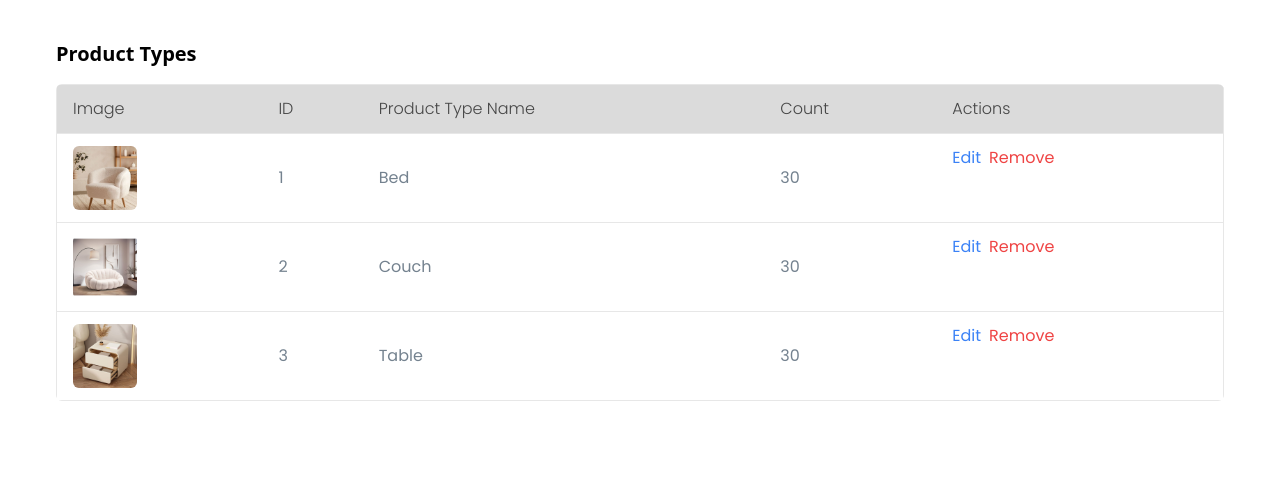
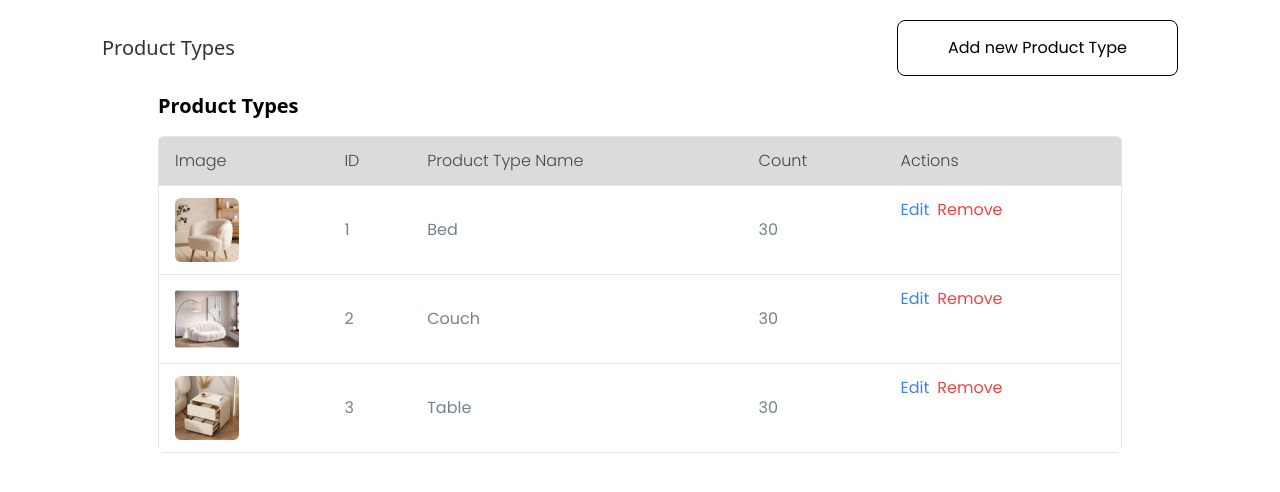
Before and after one commit to HawraaYounes/inventory-management, a React (Vite) app in the folder frontend/: page /product-types in a window 1280 px wide. Shown: the top 492 px of the page. Built offline with nearby package versions, Linux system fonts and the light colour scheme; a web font is replaced by a local one.

Commit message:
added add product type popup

```diff
--- a/frontend/src/pages/Dashboard.jsx
+++ b/frontend/src/pages/Dashboard.jsx
@@ -1,15 +1,51 @@
-import React from "react";
+// In Dashboard.js (or a dedicated component for Product Types)
+import React, { useState } from "react";
 import ProductTypeList from "../components/ProductTypeList";
+import AddPopup from "../components/AddPopup";
+import Button from "../components/Button";
+import styles from "../styles";
 
+const Dashboard = () => {
+  const [isPopupOpen, setIsPopupOpen] = useState(false);
 
-const Shop = () => {
+  const productTypeFields = [
+    { name: "name", label: "Product Type Name", type: "text", required: true },
+    { name: "description", label: "Description", type: "textarea", required: false },
+    { name: "image", label: "Upload Image", type: "file", required: false },
+  ];
+
+  const handleProductTypeSubmit = (data) => {
+    console.log("New Product Type Data:", data);
+    // You can call your API to add the product type here.
+  };
 
   return (
-    <div className="mt-10">
-      {/* <ProductTypeList products={data.data}/> */}
-      <ProductTypeList/>
+    <div className={`${styles.paddingX} py-5`}>
+      <div className="flex justify-between items-center mb-4 ">
+        <div className="items-center">
+          <h2 className="text-xl font-medium text-graydarkest">Product Types</h2>
+        </div>
+        <div className="">
+          <Button
+            variant="outline"
+            label="Add new Product Type                                                               "
+            onClick={() => setIsPopupOpen(true)}
+          />
+        </div>
+      </div>
+
+      <ProductTypeList className="bg-slate-900" />
+
+      {isPopupOpen && (
+        <AddPopup
+          title="Add New Product Type"
+          fields={productTypeFields}
+          onSubmit={handleProductTypeSubmit}
+          onClose={() => setIsPopupOpen(false)}
+        />
+      )}
     </div>
   );
 };
 
-export default Shop;
+export default Dashboard;
```
